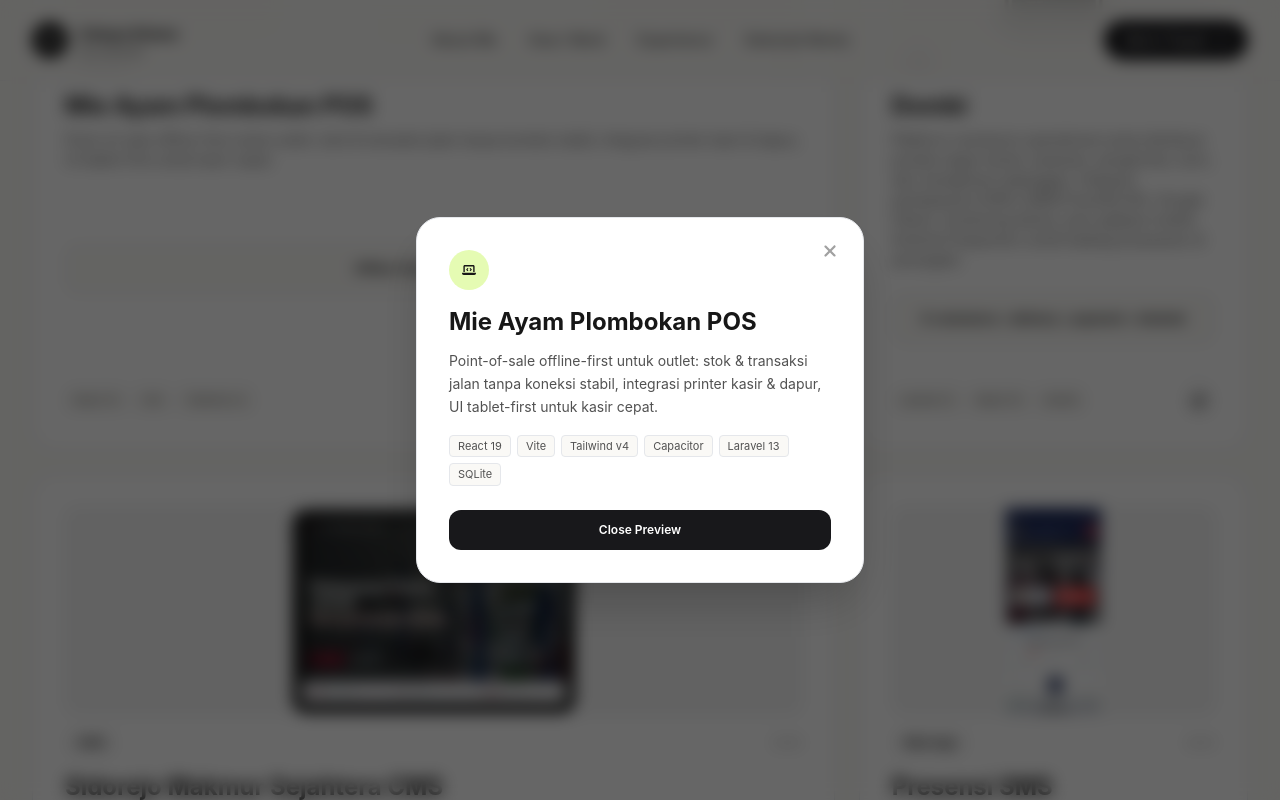
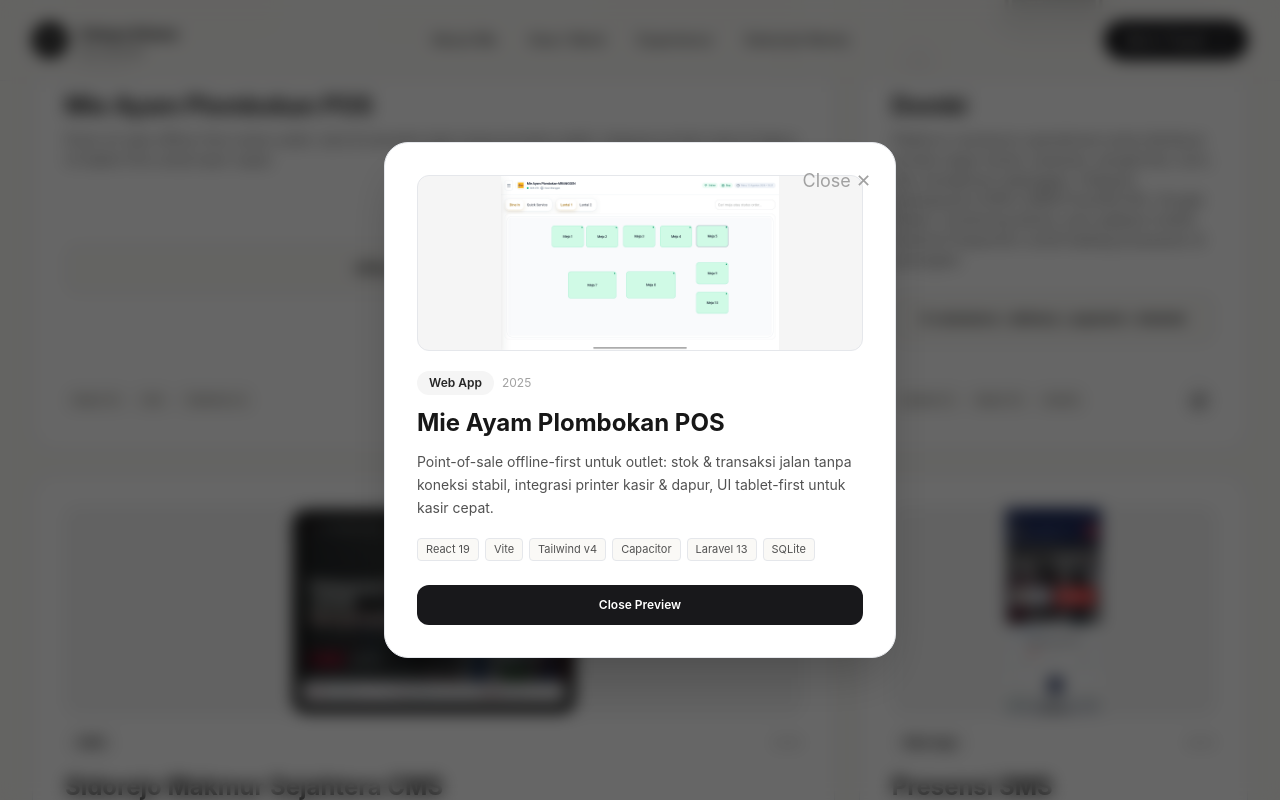
Before and after one commit to leanderarya/portfolio, a Next.js app: page / in a window 1280 px wide. Both pictures are taken after a click on the button 785 px from the left and 3557 px from the top of the page. Shown: the part 3157-3957 px from the top of the page. Built offline with nearby package versions, Linux system fonts and the light colour scheme; a web font is replaced by a local one.

Commit message:
feat(modals): AnimatePresence spring transitions, project modal content upgrade, lime focus rings

```diff
--- a/app/page.tsx
+++ b/app/page.tsx
@@ -1,6 +1,7 @@
 "use client";
 
 import { useState } from "react";
+import { AnimatePresence } from "framer-motion";
 import Nav from "@/components/Nav";
 import Hero from "@/components/Hero";
 import TechMarquee from "@/components/TechMarquee";
@@ -31,8 +32,14 @@
         <CTA onOpenContact={() => setContactOpen(true)} />
       </main>
       <Footer />
-      <ContactModal open={contactOpen} onClose={() => setContactOpen(false)} />
-      <ProjectModal project={activeProject} onClose={() => setActiveProject(null)} />
+      <AnimatePresence>
+        {contactOpen && <ContactModal onClose={() => setContactOpen(false)} />}
+      </AnimatePresence>
+      <AnimatePresence>
+        {activeProject && (
+          <ProjectModal project={activeProject} onClose={() => setActiveProject(null)} />
+        )}
+      </AnimatePresence>
     </>
   );
 }
--- a/components/ContactModal.tsx
+++ b/components/ContactModal.tsx
@@ -1,22 +1,16 @@
 "use client";
 
-import { useEffect, useRef, useState } from "react";
-import { FaXmark } from "react-icons/fa6";
+import { useRef, useState } from "react";
+import { motion, useReducedMotion } from "framer-motion";
+import { FaXmark, FaCircleCheck } from "react-icons/fa6";
 import { useModal } from "@/hooks/useModal";
 import { site } from "@/data/site";
 
-export default function ContactModal({ open, onClose }: { open: boolean; onClose: () => void }) {
+export default function ContactModal({ onClose }: { onClose: () => void }) {
   const [sent, setSent] = useState(false);
+  const rm = useReducedMotion();
   const timerRef = useRef<ReturnType<typeof setTimeout> | null>(null);
   const modalRef = useModal(onClose);
-
-  useEffect(() => () => {
-    if (timerRef.current) clearTimeout(timerRef.current);
-  }, []);
-
-  useEffect(() => {
-    if (!open) setSent(false);
-  }, [open]);
 
   function handleSubmit(e: React.FormEvent<HTMLFormElement>) {
     e.preventDefault();
@@ -33,29 +27,36 @@
     timerRef.current = setTimeout(onClose, 2000);
   }
 
-  function handleClose() {
-    if (timerRef.current) clearTimeout(timerRef.current);
-    onClose();
-  }
-
-  if (!open) return null;
-
   return (
     <div
       className="fixed inset-0 z-50 flex items-center justify-center p-4 bg-black/60 backdrop-blur-sm"
       onClick={(e) => {
-        if (e.target === e.currentTarget) handleClose();
+        if (e.target === e.currentTarget) {
+          if (timerRef.current) clearTimeout(timerRef.current);
+          onClose();
+        }
       }}
     >
-      <div
+      <motion.div
         ref={modalRef}
         role="dialog"
         aria-modal="true"
         aria-label="Contact form"
         tabIndex={-1}
-        className="bg-white rounded-3xl max-w-lg w-full p-6 sm:p-8 relative shadow-2xl border border-[#E5E7EB]"
+        initial={rm ? false : { opacity: 0, scale: 0.96, y: 12 }}
+        animate={{ opacity: 1, scale: 1, y: 0 }}
+        exit={{ opacity: 0, scale: 0.96, y: 12, transition: { duration: 0.18 } }}
+        transition={{ type: "spring", stiffness: 300, damping: 28 }}
+        className="bg-white rounded-3xl max-w-lg w-full p-6 sm:p-8 relative shadow-2xl border border-[#E5E7EB] max-h-[90vh] overflow-y-auto"
       >
-        <button onClick={handleClose} aria-label="Close" className="absolute top-6 right-6 text-neutral-400 hover:text-black text-lg">
+        <button
+          onClick={() => {
+            if (timerRef.current) clearTimeout(timerRef.current);
+            onClose();
+          }}
+          aria-label="Close"
+          className="absolute top-6 right-6 text-neutral-400 hover:text-black text-lg"
+        >
           <FaXmark />
         </button>
 
@@ -68,15 +69,15 @@
         <form onSubmit={handleSubmit} className="space-y-4">
           <div>
             <label className="block text-xs font-semibold text-neutral-700 mb-1">Your Name</label>
-            <input type="text" name="name" required placeholder="John Doe" className="w-full text-sm px-4 py-3 rounded-xl border border-[#E5E7EB] focus:outline-none focus:ring-2 focus:ring-[#18181B] bg-brand-bg" />
+            <input type="text" name="name" required placeholder="John Doe" className="w-full text-sm px-4 py-3 rounded-xl border border-[#E5E7EB] focus:outline-none focus:ring-2 focus:ring-lime bg-brand-bg" />
           </div>
           <div>
             <label className="block text-xs font-semibold text-neutral-700 mb-1">Your Email</label>
-            <input type="email" name="email" required placeholder="john@example.com" className="w-full text-sm px-4 py-3 rounded-xl border border-[#E5E7EB] focus:outline-none focus:ring-2 focus:ring-[#18181B] bg-brand-bg" />
+            <input type="email" name="email" required placeholder="john@example.com" className="w-full text-sm px-4 py-3 rounded-xl border border-[#E5E7EB] focus:outline-none focus:ring-2 focus:ring-lime bg-brand-bg" />
           </div>
           <div>
             <label className="block text-xs font-semibold text-neutral-700 mb-1">Message / Project Details</label>
-            <textarea name="message" rows={4} required placeholder="Tell me about your project or inquiry..." className="w-full text-sm px-4 py-3 rounded-xl border border-[#E5E7EB] focus:outline-none focus:ring-2 focus:ring-[#18181B] bg-brand-bg" />
+            <textarea name="message" rows={4} required placeholder="Tell me about your project or inquiry..." className="w-full text-sm px-4 py-3 rounded-xl border border-[#E5E7EB] focus:outline-none focus:ring-2 focus:ring-lime bg-brand-bg" />
           </div>
           <button type="submit" className="w-full bg-[#18181B] hover:bg-[#27272A] text-white text-sm font-semibold py-3.5 rounded-xl transition-colors shadow-md">
             Send Message →
@@ -84,11 +85,15 @@
         </form>
 
         {sent && (
-          <div className="mt-4 p-3 rounded-xl bg-emerald-50 text-emerald-800 text-xs text-center font-medium">
-            Thank you! Opening your email app to send the message.
-          </div>
+          <motion.div
+            initial={rm ? false : { scale: 0.9, opacity: 0 }}
+            animate={{ scale: 1, opacity: 1 }}
+            className="mt-4 p-3 rounded-xl bg-emerald-50 text-emerald-800 text-xs text-center font-medium flex items-center justify-center gap-2"
+          >
+            <FaCircleCheck /> Thank you! Opening your email app to send the message.
+          </motion.div>
         )}
-      </div>
+      </motion.div>
     </div>
   );
 }
--- a/components/ProjectModal.tsx
+++ b/components/ProjectModal.tsx
@@ -1,13 +1,19 @@
 "use client";
 
-import { FaXmark, FaLaptopCode } from "react-icons/fa6";
+import { motion, useReducedMotion } from "framer-motion";
 import { useModal } from "@/hooks/useModal";
 import type { Project } from "@/data/projects";
+import { Stagger, StaggerItem } from "@/components/motion/primitives";
 
-export default function ProjectModal({ project, onClose }: { project: Project | null; onClose: () => void }) {
+const catLabel: Record<Project["category"], string> = {
+  web: "Web App",
+  cms: "CMS",
+  mobile: "Mobile",
+};
+
+export default function ProjectModal({ project, onClose }: { project: Project; onClose: () => void }) {
+  const rm = useReducedMotion();
   const modalRef = useModal(onClose);
-
-  if (!project) return null;
 
   return (
     <div
@@ -16,33 +22,52 @@
         if (e.target === e.currentTarget) onClose();
       }}
     >
-      <div
+      <motion.div
         ref={modalRef}
         role="dialog"
         aria-modal="true"
-        aria-label="Project details"
+        aria-label={`Project details: ${project.title}`}
         tabIndex={-1}
-        className="bg-white rounded-3xl max-w-md w-full p-6 sm:p-8 relative shadow-2xl border border-[#E5E7EB]"
+        initial={rm ? false : { opacity: 0, scale: 0.96, y: 12 }}
+        animate={{ opacity: 1, scale: 1, y: 0 }}
+        exit={{ opacity: 0, scale: 0.96, y: 12, transition: { duration: 0.18 } }}
+        transition={{ type: "spring", stiffness: 300, damping: 28 }}
+        className="bg-white rounded-3xl max-w-lg w-full p-6 sm:p-8 relative shadow-2xl border border-[#E5E7EB] max-h-[90vh] overflow-y-auto"
       >
-        <button onClick={onClose} aria-label="Close" className="absolute top-6 right-6 text-neutral-400 hover:text-black text-lg">
-          <FaXmark />
+        <button onClick={onClose} aria-label="Close" className="absolute top-6 right-6 text-neutral-400 hover:text-black text-lg z-10">
+          Close ✕
         </button>
-        <div className="w-10 h-10 rounded-full bg-lime/40 text-neutral-900 flex items-center justify-center text-sm mb-4">
-          <FaLaptopCode />
+
+        {project.thumb && (
+          <div className="mb-5 rounded-xl overflow-hidden border border-[#E5E7EB] bg-neutral-100 h-44 flex items-center justify-center">
+            <img src={project.thumb} alt={`${project.title} preview`} className="w-full h-full object-contain" />
+          </div>
+        )}
+
+        <div className="flex items-center gap-2 mb-3 pr-8">
+          <span className="px-3 py-1 bg-neutral-100 text-neutral-800 rounded-full text-xs font-semibold">
+            {catLabel[project.category]}
+          </span>
+          <span className="text-xs text-neutral-400">{project.year}</span>
         </div>
-        <h3 className="text-2xl font-bold text-neutral-900">{project.title}</h3>
+
+        <h3 id="project-modal-title" className="text-2xl font-bold text-neutral-900">{project.title}</h3>
         <p className="text-sm text-neutral-600 mt-3 leading-relaxed">{project.description}</p>
-        <div className="mt-4 flex flex-wrap gap-1.5">
+
+        <Stagger className="mt-4 flex flex-wrap gap-1.5" gap={0.05}>
           {project.stack.map((s) => (
-            <span key={s} className="text-[11px] bg-brand-bg px-2 py-0.5 rounded text-neutral-600 border border-[#E5E7EB]">
-              {s}
-            </span>
+            <StaggerItem key={s} y={10}>
+              <span className="inline-block text-[11px] bg-brand-bg px-2 py-0.5 rounded text-neutral-600 border border-[#E5E7EB]">
+                {s}
+              </span>
+            </StaggerItem>
           ))}
-        </div>
-        <button onClick={onClose} className="mt-6 w-full bg-[#18181B] text-white text-xs font-semibold py-3 rounded-xl">
+        </Stagger>
+
+        <button onClick={onClose} className="mt-6 w-full bg-[#18181B] hover:bg-[#27272A] text-white text-xs font-semibold py-3 rounded-xl transition-colors">
           Close Preview
         </button>
-      </div>
+      </motion.div>
     </div>
   );
 }
```
